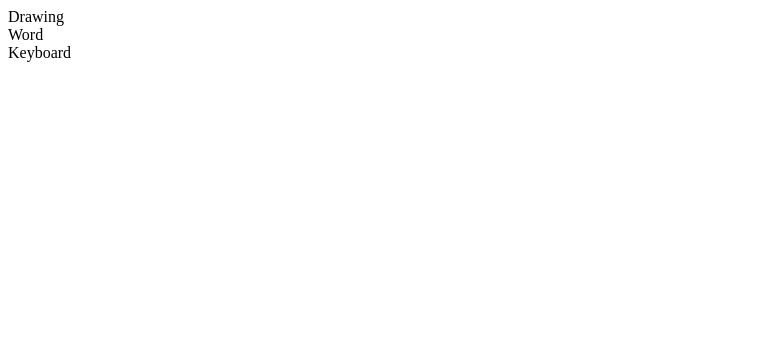
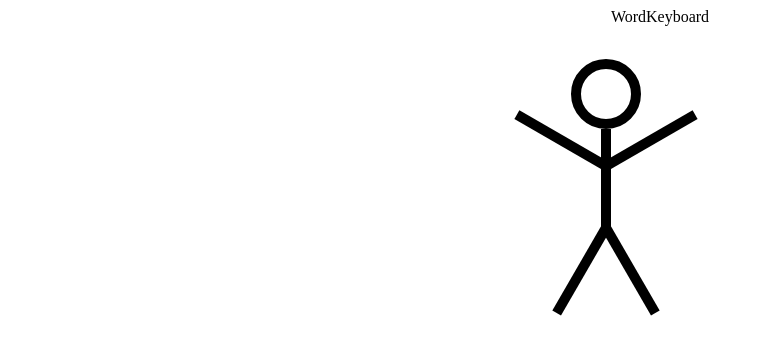
Before and after one commit to ahmads1990/ReactHangmanGame, a React (Vite) app: page / in a window 1280 px wide. Shown: the top 354 px of the page, without its empty margins (0-764 px from the left). Built offline with nearby package versions, Linux system fonts and the light colour scheme.

Commit message:
Add hangman drawing

```diff
--- /dev/null
+++ b/src/App.css
@@ -0,0 +1,5 @@
+.container {
+    display: flex;
+    justify-content: center;
+    align-items: center;
+}
--- a/src/App.tsx
+++ b/src/App.tsx
@@ -1,10 +1,11 @@
 import Drawing from "./components/Drawing/Drawing";
 import Word from "./components/Word/Word";
 import Keyboard from "./components/Keyboard/Keyboard";
+import "./App.css";
 
 function App() {
     return (
-        <div>
+        <div className="container">
             <Drawing />
             <Word />
             <Keyboard />
--- a/src/components/Drawing/Drawing.tsx
+++ b/src/components/Drawing/Drawing.tsx
@@ -1,5 +1,92 @@
 const Drawing = () => {
-    return <div>Drawing</div>;
+    const HEAD = (
+        <div
+            style={{
+                width: "50px",
+                height: "50px",
+                borderRadius: "100%",
+                border: "10px solid black",
+                position: "absolute",
+                top: "50px",
+                right: "-30px",
+            }}
+        />
+    );
+    const BODY = (
+        <div
+            style={{
+                width: "10px",
+                height: "100px",
+                background: "black",
+                position: "absolute",
+                top: "120px",
+                right: 0,
+            }}
+        />
+    );
+    const RIGHT_ARM = (
+        <div
+            style={{
+                width: "100px",
+                height: "10px",
+                background: "black",
+                position: "absolute",
+                top: "150px",
+                right: "-100px",
+                rotate: "-30deg",
+                transformOrigin: "left bottom",
+            }}
+        />
+    );
+    const LEFT_ARM = (
+        <div
+            style={{
+                width: "100px",
+                height: "10px",
+                background: "black",
+                position: "absolute",
+                top: "150px",
+                right: "10px",
+                rotate: "30deg",
+                transformOrigin: "right bottom",
+            }}
+        />
+    );
+    const RIGHT_LEG = (
+        <div
+            style={{
+                width: "100px",
+                height: "10px",
+                background: "black",
+                position: "absolute",
+                top: "210px",
+                right: "-90px",
+                rotate: "60deg",
+                transformOrigin: "left bottom",
+            }}
+        />
+    );
+    const LEFT_LEG = (
+        <div
+            style={{
+                width: "100px",
+                height: "10px",
+                background: "black",
+                position: "absolute",
+                top: "210px",
+                right: "0px",
+                rotate: "-60deg",
+                transformOrigin: "right bottom",
+            }}
+        />
+    );
+
+    const BODY_PARTS = [HEAD, BODY, RIGHT_ARM, LEFT_ARM, RIGHT_LEG, LEFT_LEG];
+    return (
+        <div style={{ position: "relative" }}>
+            <ul>{BODY_PARTS}</ul>
+        </div>
+    );
 };
 
 export default Drawing;
--- a/src/main.tsx
+++ b/src/main.tsx
@@ -1,7 +1,6 @@
 import React from "react";
 import ReactDOM from "react-dom/client";
 import App from "./App.tsx";
-import "./main.css";
 
 ReactDOM.createRoot(document.getElementById("root")!).render(
     <React.StrictMode>
```
Also changed, not shown: src/main.css (deleted).
